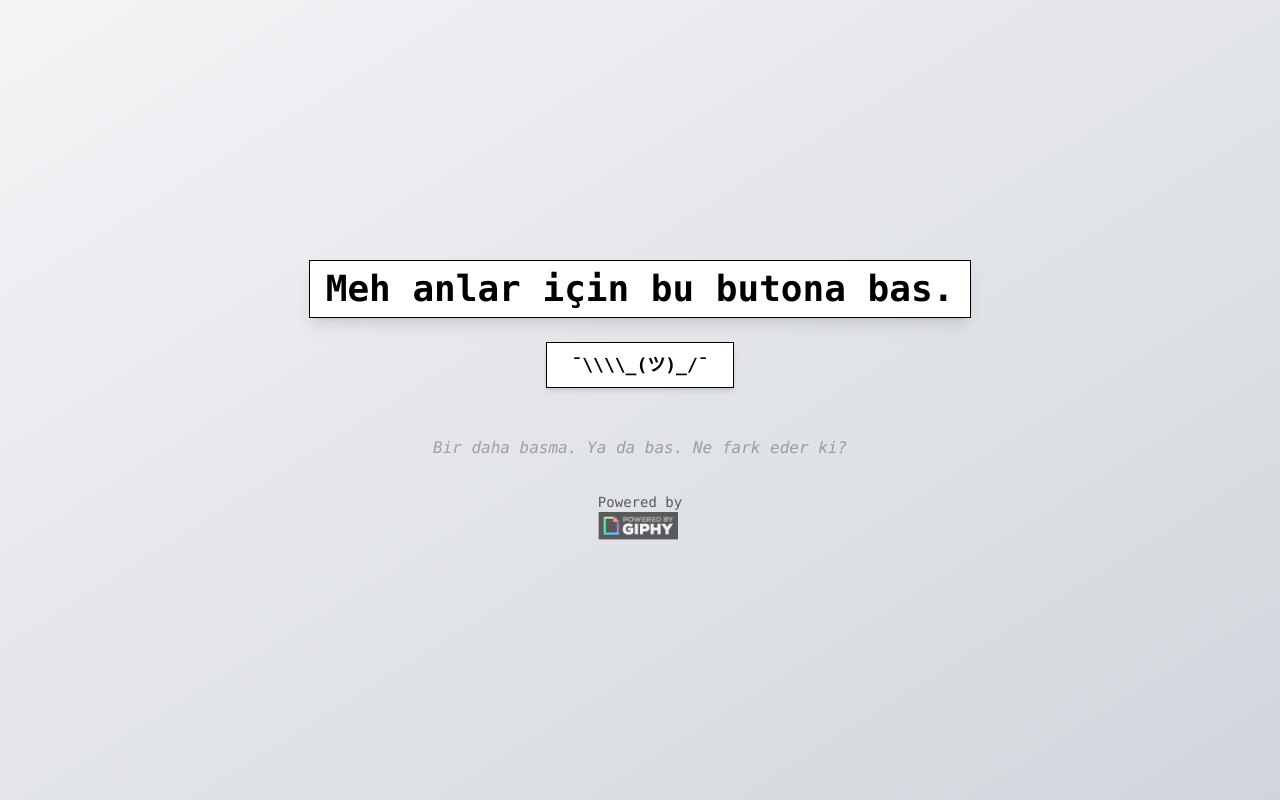
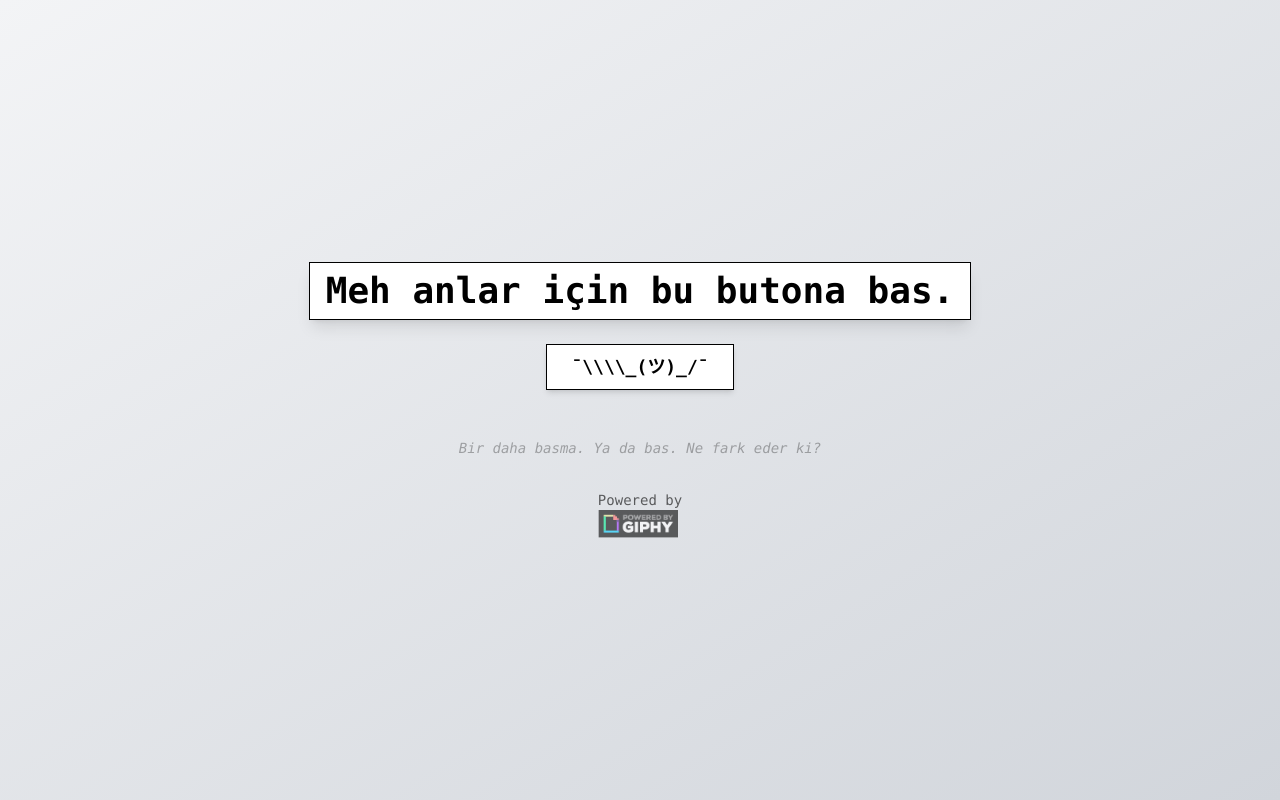
Before and after one commit to lvthiena/meh-button, a React (Create React App) app: page / in a window 1280 px wide. Built offline with nearby package versions, Linux system fonts and the light colour scheme; no server answers.

Commit message:
Update App.jsx

```diff
--- a/src/App.jsx
+++ b/src/App.jsx
@@ -78,7 +78,7 @@ export default function App() {
         </motion.div>
       )}
 
-       <div className="mt-12 opacity-30 text-sx italic">Bir daha basma. Ya da bas. Ne fark eder ki?</div>
+       <div className="mt-12 opacity-30 text-sm italic">Bir daha basma. Ya da bas. Ne fark eder ki?</div>
 
       {/* Powered by Giphy Footer */}
       <footer className="mt-8 text-center text-sm opacity-60">
```
